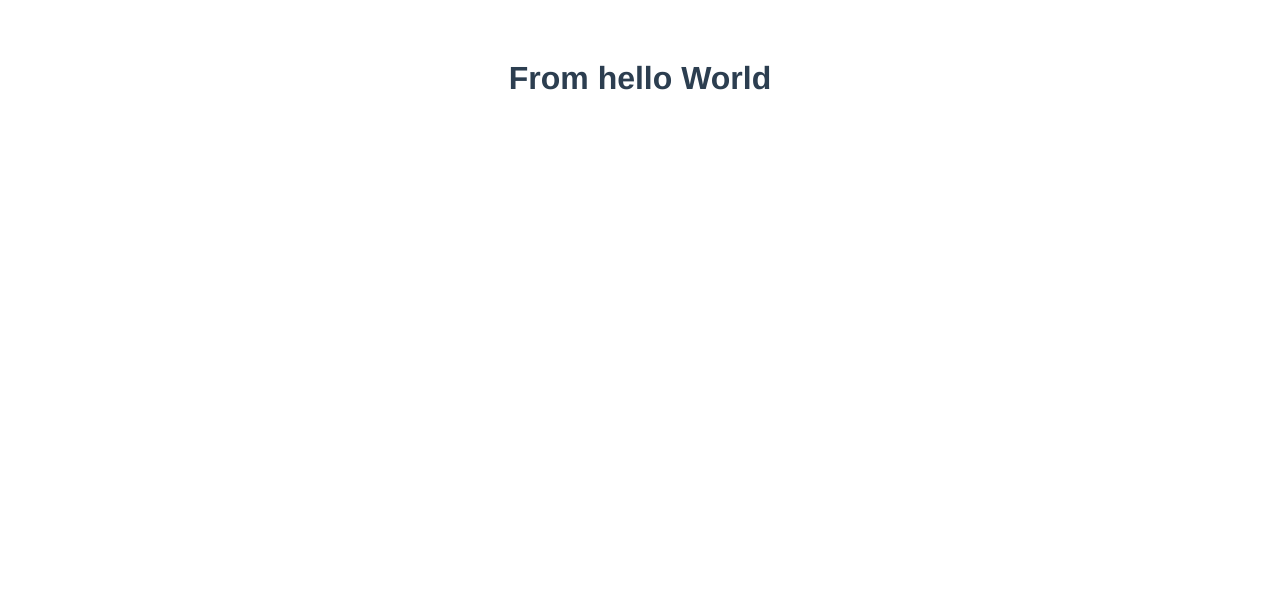
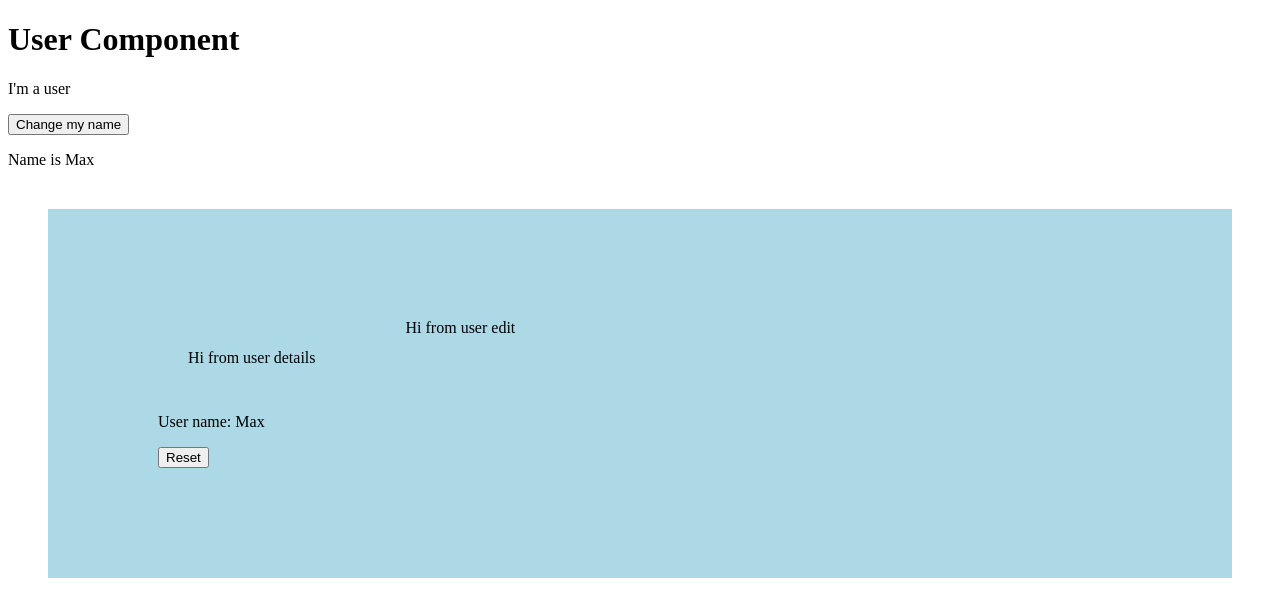
Before and after one commit to AlenaNik/vue-recap, a Vue app: page / in a window 1280 px wide. Shown: the top 616 px of the page. Built offline with nearby package versions, Linux system fonts and the light colour scheme.

Commit message:
listeting for a change event

```diff
--- a/src/App.vue
+++ b/src/App.vue
@@ -1,27 +1,23 @@
 <template>
   <div id="app">
-    <HelloWorld msg="Welcome to Your Vue.js App" />
+    <User/>
   </div>
 </template>
 
 <script>
-import HelloWorld from "./components/HelloWorld.vue";
+
+import User from './components/User'
 
 export default {
   name: "App",
   components: {
-    HelloWorld
+    User
   }
 };
 </script>
 
 <style>
-#app {
-  font-family: Avenir, Helvetica, Arial, sans-serif;
-  -webkit-font-smoothing: antialiased;
-  -moz-osx-font-smoothing: grayscale;
-  text-align: center;
-  color: #2c3e50;
-  margin-top: 60px;
+div.component {
+  border: 1px solid red;
 }
 </style>
--- /dev/null
+++ b/src/components/ServerStatus.vue
@@ -0,0 +1,29 @@
+<template>
+    <div>
+        <p>Server status: {{ status }}</p>
+        <button @click="changeStatus">Change Status</button>
+    </div>
+</template>
+
+<script>
+  export default  {
+    name: "ServerStatus",
+    data: function() {
+      return {
+        status: 'Critical'
+      }
+    },
+    methods: {
+      changeStatus() {
+        this.status = 'Normal';
+      }
+    }
+  }
+</script>
+
+<style scoped>
+    div {
+        border: 1px solid red;
+    }
+
+</style>
--- /dev/null
+++ b/src/components/User.vue
@@ -0,0 +1,44 @@
+<template>
+    <div>
+        <h1>User Component</h1>
+        <p>I'm a user</p>
+        <button @click="changeName"> Change my name </button>
+        <p>Name is {{ name }}</p>
+        <div class="components-container">
+            <UserDetails :myName="name"
+                         @nameWasReset="name = $event"></UserDetails>
+            <UserEdit></UserEdit>
+        </div>
+    </div>
+</template>
+
+<script>
+    import UserDetails from './UserDetails';
+    import UserEdit from './UserEdit';
+
+    export default {
+      data: function() {
+        return {
+          name: 'Max'
+        }
+      },
+      methods: {
+        changeName() {
+          this.name = 'Alena'
+        }
+      },
+      name: "User",
+      components: {
+        UserDetails,
+        UserEdit
+      },
+    }
+</script>
+<style scoped>
+    .components-container {
+        background-color: lightblue;
+        display: flex;
+        padding: 80px;
+        margin: 40px;
+    }
+</style>
--- /dev/null
+++ b/src/components/UserDetails.vue
@@ -0,0 +1,32 @@
+<template>
+    <div>
+        <div>Hi from user details</div>
+        <p>User name: {{ myName }}</p>
+        <button @click="resetName">Reset</button>
+    </div>
+</template>
+
+<script>
+  export default {
+    name: "UserDetails",
+    props: {
+      myName: {
+        type: String,
+        required: true
+      }
+    },
+    methods: {
+      resetName() {
+        this.myName = 'Max';
+        this.$emit('nameWasReset', this.myName);
+      }
+    }
+
+  }
+</script>
+
+<style scoped>
+    div {
+        padding: 30px;
+    }
+</style>
--- /dev/null
+++ b/src/components/UserEdit.vue
@@ -0,0 +1,16 @@
+<template>
+    <div>Hi from user edit</div>
+</template>
+
+<script>
+  export default {
+    name: "UserEdit",
+
+  }
+</script>
+
+<style scoped>
+    div {
+        padding: 30px;
+    }
+</style>
```
Also changed, not shown: src/components/Home.vue (added, +14 -0 lines).
